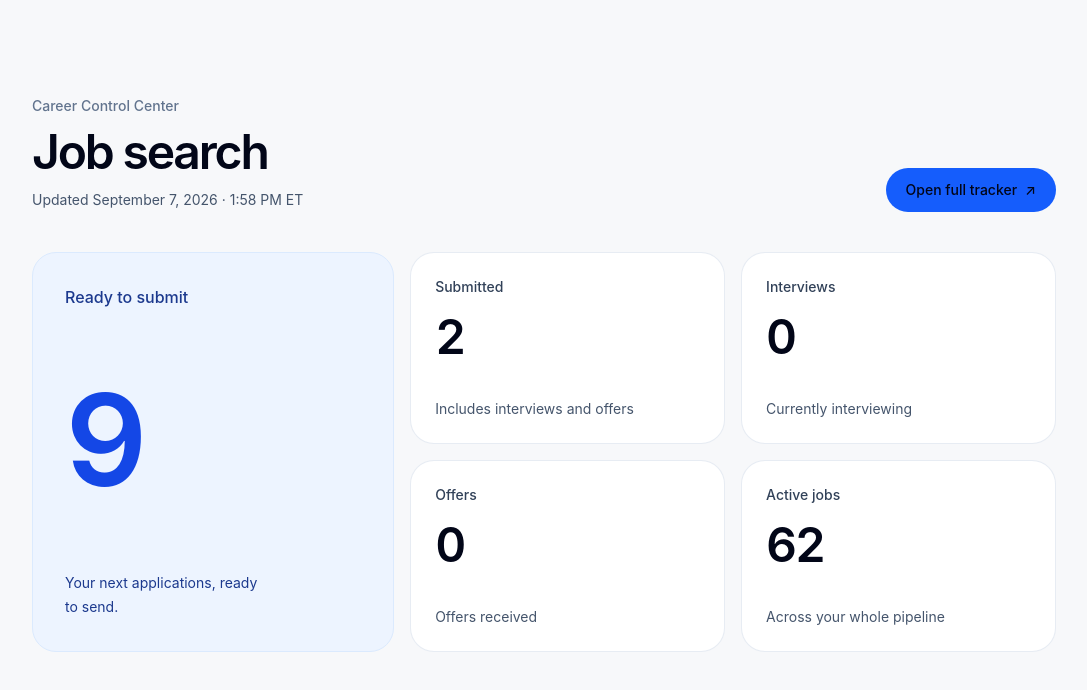
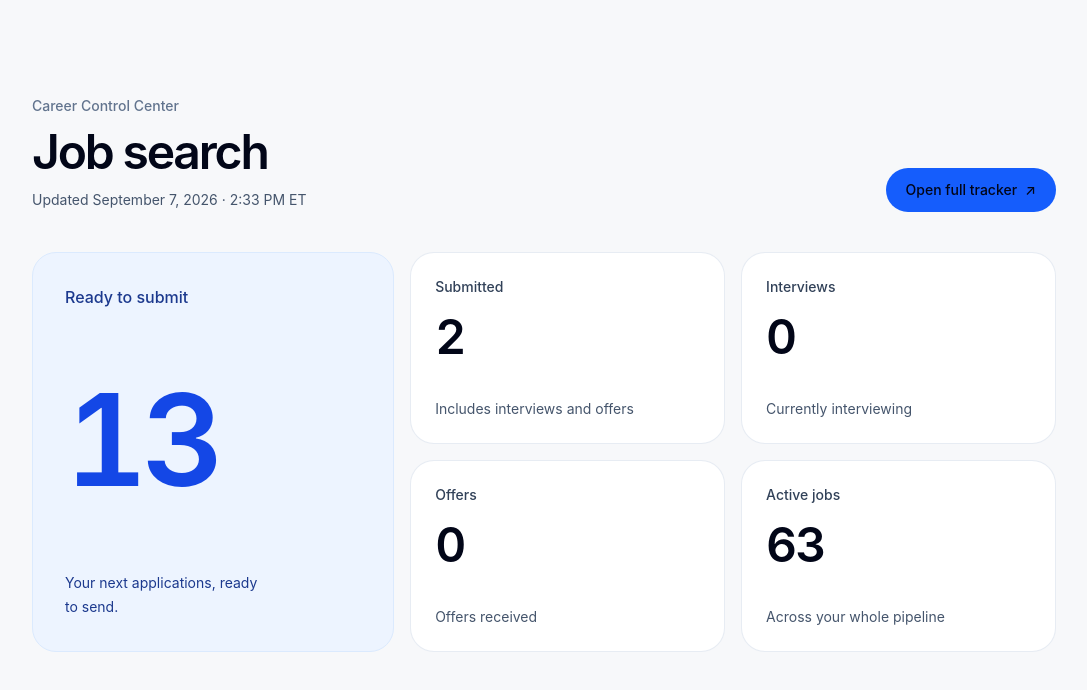
Before and after one commit to micksems/ai-portfolio, a Next.js app: page /job-search in a window 1280 px wide. Shown: the top 690 px of the page, without its empty margins (96-1183 px from the left). Built offline with nearby package versions, Linux system fonts and the light colour scheme.

Commit message:
Sync backlog-first application pipeline

```diff
--- a/src/data/jobSearchData.js
+++ b/src/data/jobSearchData.js
@@ -1,13 +1,13 @@
 export const jobSearchData = {
-  updatedAt: "September 7, 2026 · 1:58 PM ET",
+  updatedAt: "September 7, 2026 · 2:33 PM ET",
   jobs: [
     { company: "United Hospital Fund", status: "Closed" },
-    { company: "Good Apple", status: "Found" },
+    { company: "Good Apple", status: "Ready to Submit" },
     { company: "Instawork", status: "Found" },
     { company: "AvidXchange", status: "Closed" },
     { company: "Walmart / VIZIO", status: "Found" },
     { company: "NYC Campaign Finance Board", status: "Closed" },
-    { company: "Instawork", status: "Found" },
+    { company: "Instawork", status: "Ready to Submit" },
     { company: "Charlie Health", status: "Found" },
     { company: "Charlie Health", status: "Found" },
     { company: "Rain", status: "Found" },
@@ -57,8 +57,8 @@ export const jobSearchData = {
     { company: "Washington Abstract", status: "Found" },
     { company: "Inmar Intelligence", status: "Found" },
     { company: "Michael Page client", status: "Found" },
-    { company: "Digital Asset", status: "Found" },
-    { company: "Metro Vein Centers", status: "Found" },
+    { company: "Digital Asset", status: "Ready to Submit" },
+    { company: "Metro Vein Centers", status: "Ready to Submit" },
     { company: "Vooma", status: "Found" },
     { company: "Clera", status: "Found" },
     { company: "Crusoe", status: "Found" },
@@ -75,8 +75,13 @@ export const jobSearchData = {
     { company: "Forge Global", status: "Ready to Submit" },
     { company: "Forus", status: "Found" },
     { company: "Hive", status: "Found" },
+    { company: "iCapital", status: "Found" },
   ],
   activityHistory: [
+    {
+      at: "2026-09-07T18:33:11.000Z",
+      action: "Backlog-first rescore: four high-fit application packages advanced to Ready, Charlie Health GTM was rescored but held for final-form verification, and iCapital was added through expanded responsibility-based discovery."
+    },
     {
       at: "2026-09-07T17:58:15.000Z",
       action: "Manual morning audit: revalidated today's application queue, demoted one unverified application endpoint, added Hive Data Operations Analyst, and synced the canonical pipeline."
```
